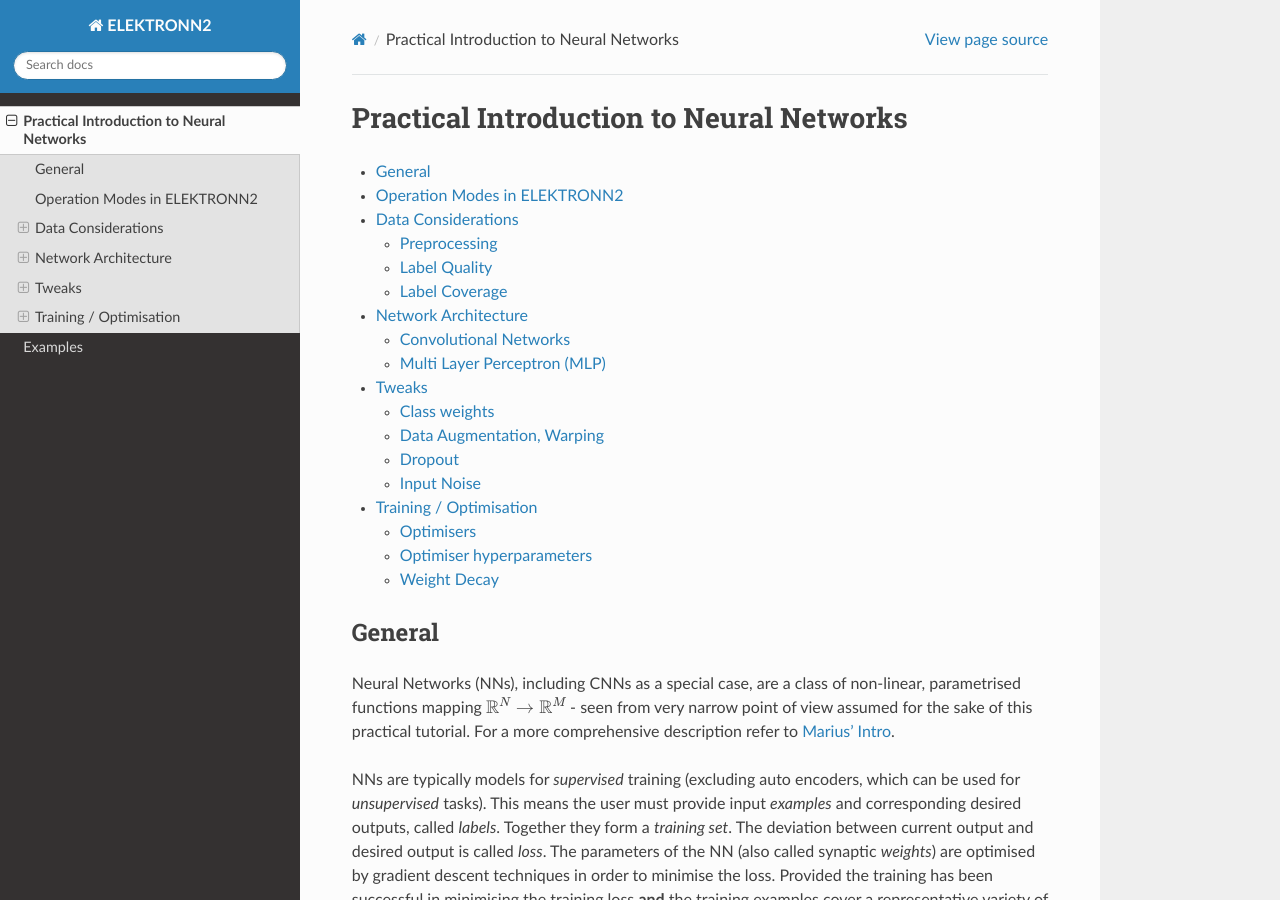
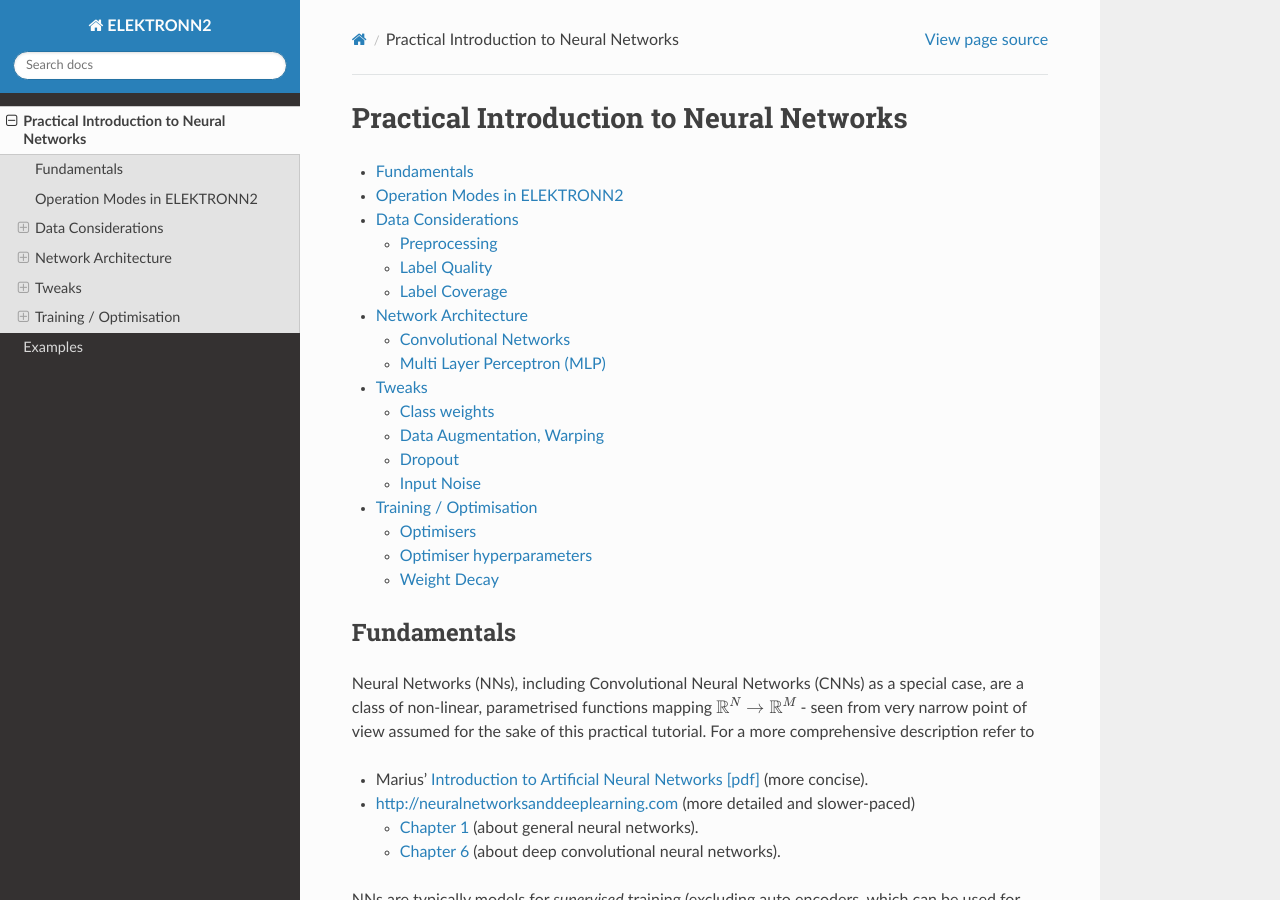
Before and after one commit to ELEKTRONN/ELEKTRONN2, a Sphinx documentation site: the page built from docs/intro_nn.rst, in a window 1280 px wide and 900 px high. Built offline with Sphinx 7.4.7 and the Read the Docs theme 2.0.0, drawn with Linux system fonts in a browser that asks for light colours; formulas are drawn with MathJax 3; pages that are not in the unit, such as notebooks, are missing from menus.

Commit message:
docs: Improve beginning of intro_nn

```diff
--- a/docs/intro_nn.rst
+++ b/docs/intro_nn.rst
@@ -9,15 +9,24 @@ Practical Introduction to Neural Networks
      :depth: 2
 
 
-General
-=======
+Fundamentals
+============
 
-Neural Networks (NNs), including CNNs as a special case, are a class of
-non-linear, parametrised functions mapping
+Neural Networks (NNs), including Convolutional Neural Networks (CNNs) as a
+special case, are a class of non-linear, parametrised functions mapping
 :math:`\mathbb{R}^N \rightarrow \mathbb{R}^M` - seen from very narrow point of
 view assumed for the sake of this practical tutorial. For a more comprehensive
 description refer to
-`Marius' Intro <http://www.elektronn.org/downloads/Intro-ANN.pdf>`_.
+
+* Marius' `Introduction to Artificial Neural Networks [pdf] <http://www.elektronn.org/downloads/Intro-ANN.pdf>`_
+  (more concise).
+* http://neuralnetworksanddeeplearning.com (more detailed and slower-paced)
+
+  - `Chapter 1 <http://neuralnetworksanddeeplearning.com/chap1.html>`_
+    (about general neural networks).
+  - `Chapter 6 <http://neuralnetworksanddeeplearning.com/chap6.html>`_
+    (about deep convolutional neural networks).
+
 
 NNs are typically models for *supervised* training (excluding
 :ref:`auto encoders <autoencoder>`, which can be used for *unsupervised* tasks).
```
